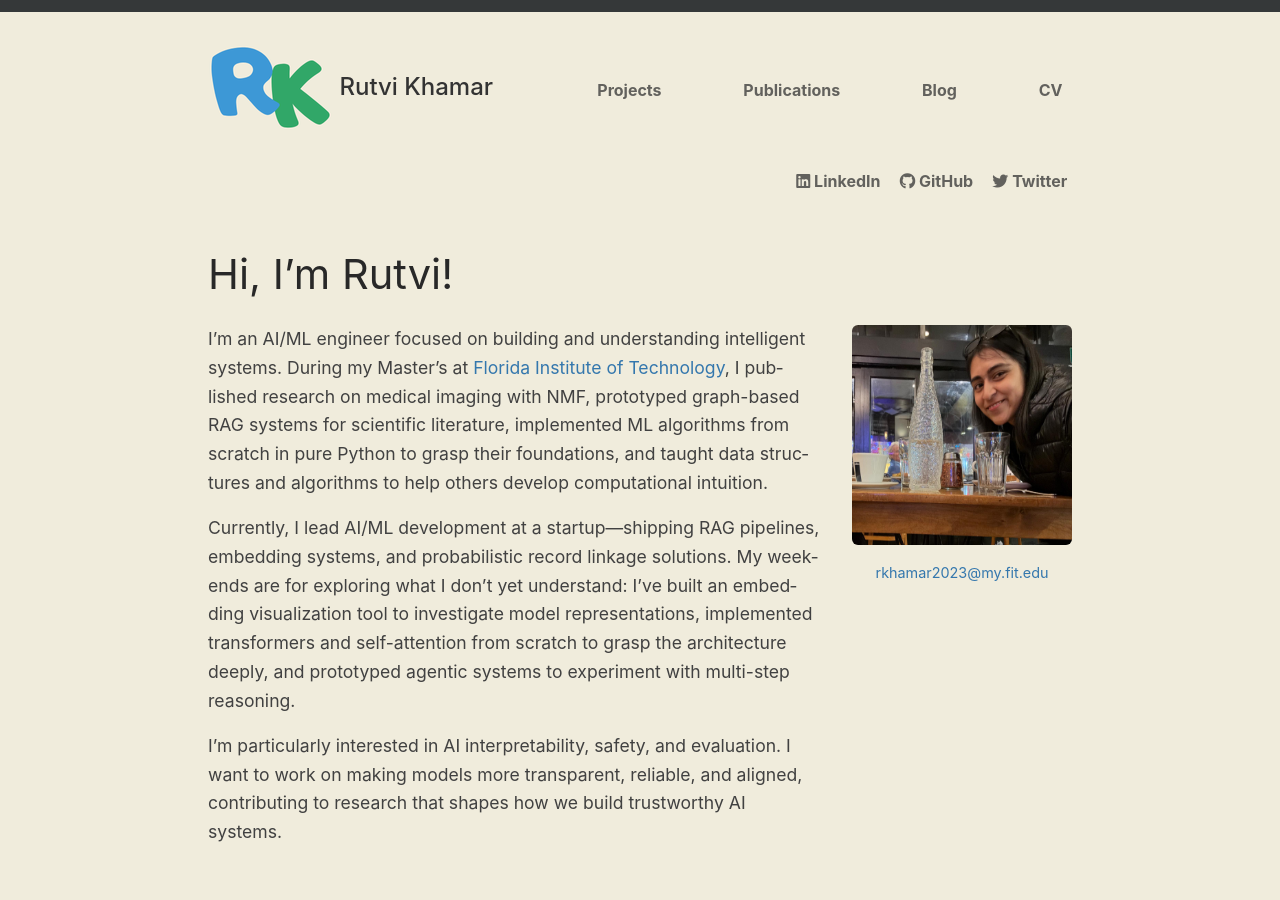
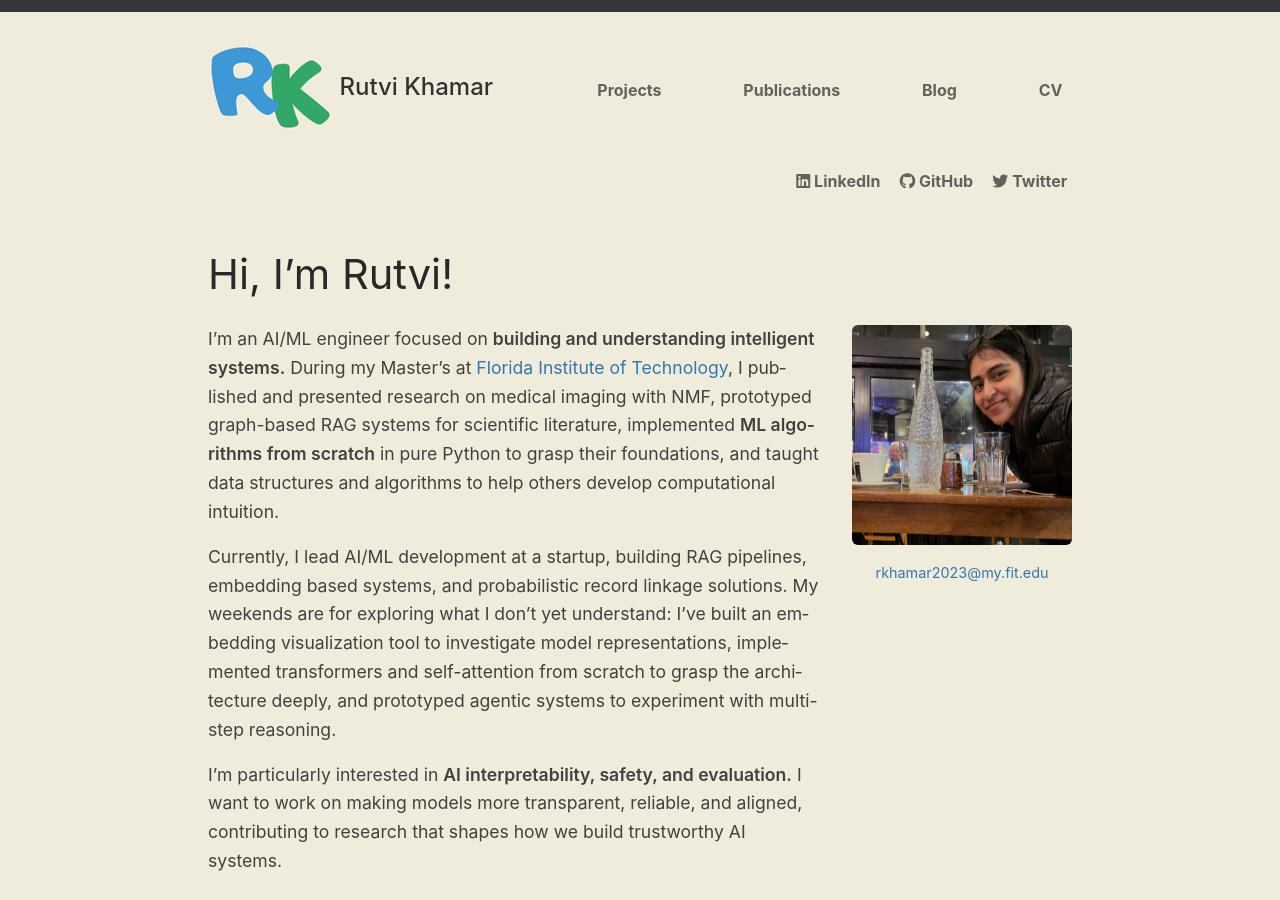
Before and after one commit to rutvi02/rutvi02.github.io, a Jekyll site: the page built from index.md, in a window 1280 px wide and 900 px high. Built offline with Jekyll 4.4.1, drawn with Linux system fonts in a browser that asks for light colours.

Commit message:
updating intro

```diff
--- a/index.md
+++ b/index.md
@@ -10,11 +10,11 @@ class: home
 
 <div class="intro" markdown="1">
 
-I'm an AI/ML engineer focused on building and understanding intelligent systems. During my Master's at [Florida Institute of Technology](https://www.fit.edu/), I published research on medical imaging with NMF, prototyped graph-based RAG systems for scientific literature, implemented ML algorithms from scratch in pure Python to grasp their foundations, and taught data structures and algorithms to help others develop computational intuition.
+I'm an AI/ML engineer focused on **building and understanding intelligent systems.** During my Master's at [Florida Institute of Technology](https://www.fit.edu/), I published  and presented research on medical imaging with NMF, prototyped graph-based RAG systems for scientific literature, implemented **ML algorithms from scratch** in pure Python to grasp their foundations, and taught data structures and algorithms to help others develop computational intuition.
 
-Currently, I lead AI/ML development at a startup—shipping RAG pipelines, embedding systems, and probabilistic record linkage solutions. My weekends are for exploring what I don't yet understand: I've built an embedding visualization tool to investigate model representations, implemented transformers and self-attention from scratch to grasp the architecture deeply, and prototyped agentic systems to experiment with multi-step reasoning.
+Currently, I lead AI/ML development at a startup, building RAG pipelines, embedding based systems, and probabilistic record linkage solutions. My weekends are for exploring what I don't yet understand: I've built an embedding visualization tool to investigate model representations, implemented transformers and self-attention from scratch to grasp the architecture deeply, and prototyped agentic systems to experiment with multi-step reasoning.
 
-I'm particularly interested in AI interpretability, safety, and evaluation. I want to work on making models more transparent, reliable, and aligned, contributing to research that shapes how we build trustworthy AI systems.
+I'm particularly interested in **AI interpretability, safety, and evaluation.** I want to work on making models more transparent, reliable, and aligned, contributing to research that shapes how we build trustworthy AI systems.
 
 </div>
 
```
